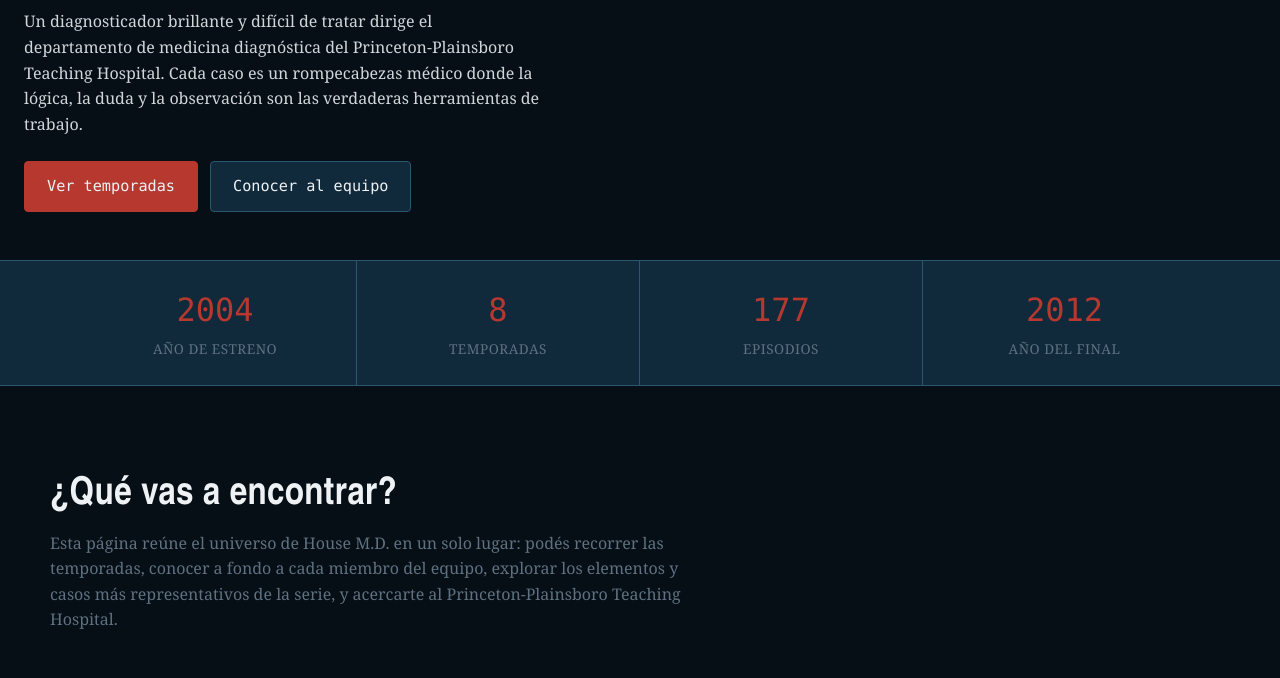
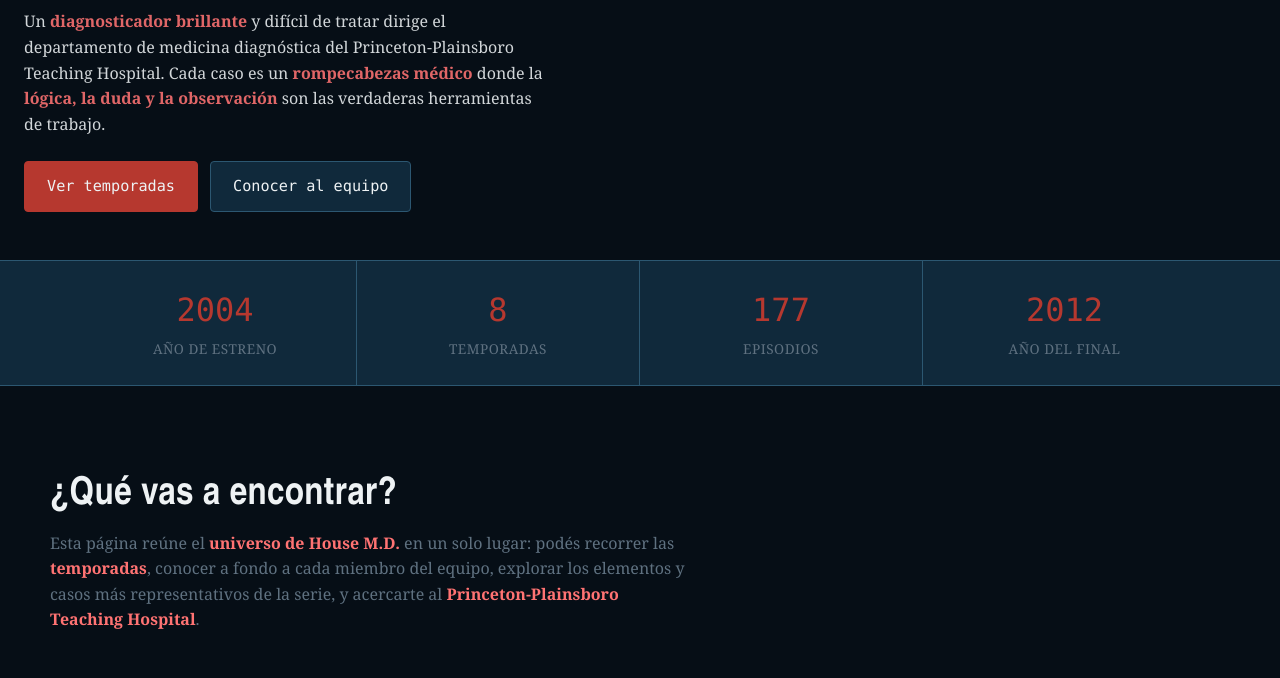
Before and after one commit to leandro-alfonso/DocHouse, a plain HTML site: page index.html in a window 1280 px wide. Shown: the part 960-1638 px from the top of the page. Drawn offline with Linux system fonts and the light colour scheme.

Commit message:
mejoras visuales y resaltado de texto

```diff
--- a/css/estilos.css
+++ b/css/estilos.css
@@ -361,6 +361,11 @@
     background-image: url("../img/fondo-home.svg");
     background-size: cover;
     background-position: center;
+}
+
+strong {
+    color: #ff7373;
+    font-weight: 700;
 }
 
 .hero::before {
--- a/index.html
+++ b/index.html
@@ -58,11 +58,11 @@
             <span class="hero__expediente etiqueta-mono">EXPEDIENTE N.º 2004-177</span>
             <h1 class="hero__titulo">HOUSE <span>M.D.</span></h1>
             <p class="hero__texto">
-                Un diagnosticador brillante y difícil de tratar dirige el
-                departamento de medicina diagnóstica del Princeton-Plainsboro
-                Teaching Hospital. Cada caso es un rompecabezas médico donde
-                la lógica, la duda y la observación son las verdaderas
-                herramientas de trabajo.
+                    Un <strong>diagnosticador brillante</strong> y difícil de tratar dirige el
+                    departamento de medicina diagnóstica del Princeton-Plainsboro
+                    Teaching Hospital. Cada caso es un <strong>rompecabezas médico</strong> donde
+                    la <strong>lógica, la duda y la observación</strong> son las verdaderas
+                    herramientas de trabajo.
             </p>
             <div class="hero__acciones">
                 <a href="temporadas.html" class="boton boton-relleno">Ver temporadas</a>
@@ -100,10 +100,10 @@
     <section class="seccion contenedor">
         <h2 class="titulo-seccion">¿Qué vas a encontrar?</h2>
         <p class="intro-seccion">
-            Esta página reúne el universo de House M.D. en un solo lugar:
-            podés recorrer las temporadas, conocer a fondo a cada miembro del
-            equipo, explorar los elementos y casos más representativos de la
-            serie, y acercarte al Princeton-Plainsboro Teaching Hospital.
+            Esta página reúne el <strong>universo de House M.D.</strong> en un solo lugar:
+            podés recorrer las <strong>temporadas</strong>, conocer a fondo a cada miembro
+            del equipo, explorar los elementos y casos más representativos de la serie,
+            y acercarte al <strong>Princeton-Plainsboro Teaching Hospital</strong>.
         </p>
 
         <div class="tarjetas-navegacion">
```
